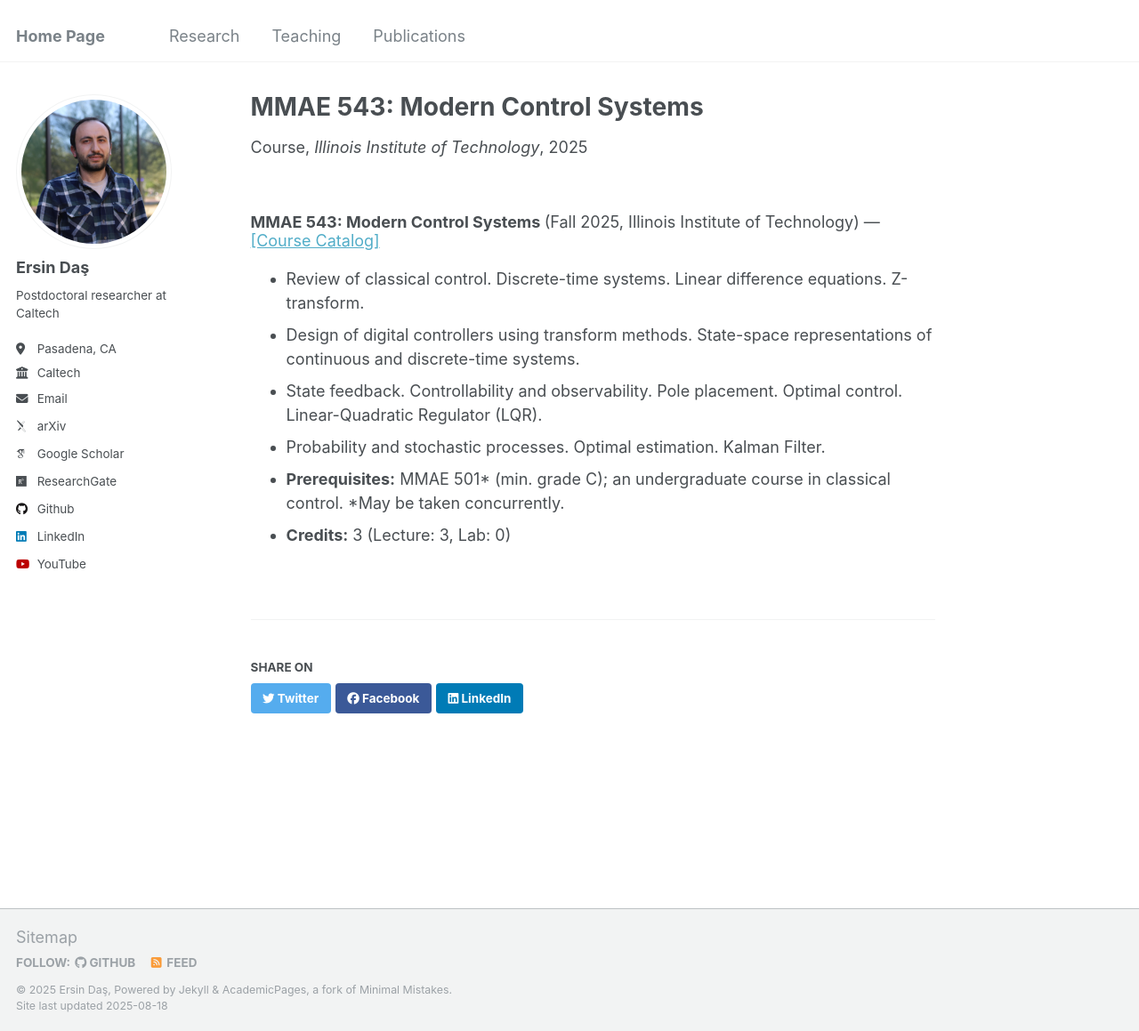
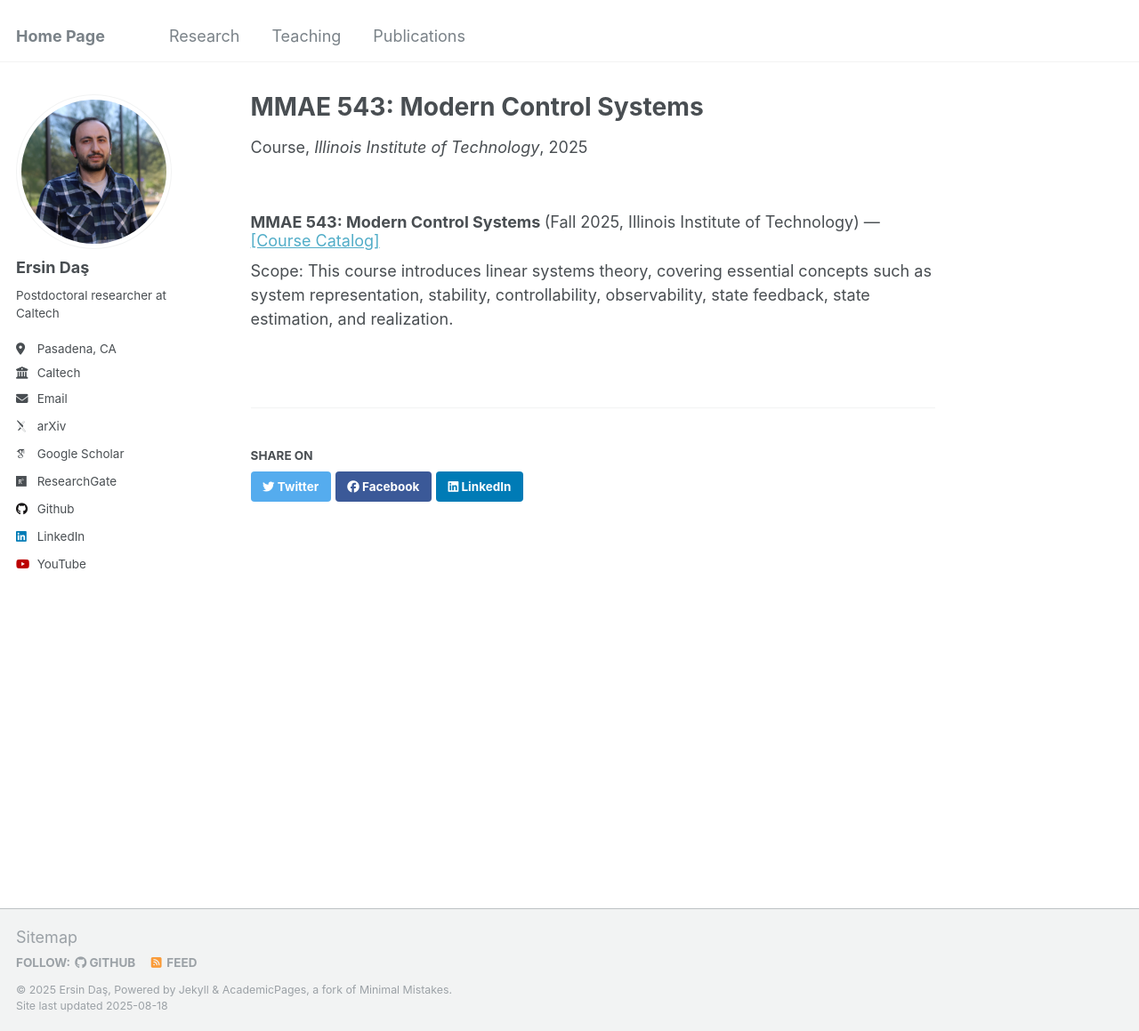
Before and after one commit to ersindas/ersindas.github.io, a Jekyll site: the page built from _teaching/2025-fall-mmae543.md, in a window 1280 px wide and 1159 px high. Shown: the whole window at 89% size. Built offline with Jekyll 4.4.1, drawn with Linux system fonts in a browser that asks for light colours; some web fonts are replaced.

Commit message:
Update 2025-fall-mmae543.md

```diff
--- a/_teaching/2025-fall-mmae543.md
+++ b/_teaching/2025-fall-mmae543.md
@@ -15,11 +15,4 @@ semester: "Fall 2025"
     <a href="https://catalog.iit.edu/courses/mmae/" target="_blank">[Course Catalog]</a>
   </span>
 </h3>
-<ul>
-  <li>Review of classical control. Discrete-time systems. Linear difference equations. Z-transform.</li>
-  <li>Design of digital controllers using transform methods. State-space representations of continuous and discrete-time systems.</li>
-  <li>State feedback. Controllability and observability. Pole placement. Optimal control. Linear-Quadratic Regulator (LQR).</li>
-  <li>Probability and stochastic processes. Optimal estimation. Kalman Filter.</li>
-  <li><b>Prerequisites:</b> MMAE 501* (min. grade C); an undergraduate course in classical control. *May be taken concurrently.</li>
-  <li><b>Credits:</b> 3 (Lecture: 3, Lab: 0)</li>
-</ul>
+Scope: This course introduces linear systems theory, covering essential concepts such as system representation, stability, controllability, observability, state feedback, state estimation, and realization.
```
